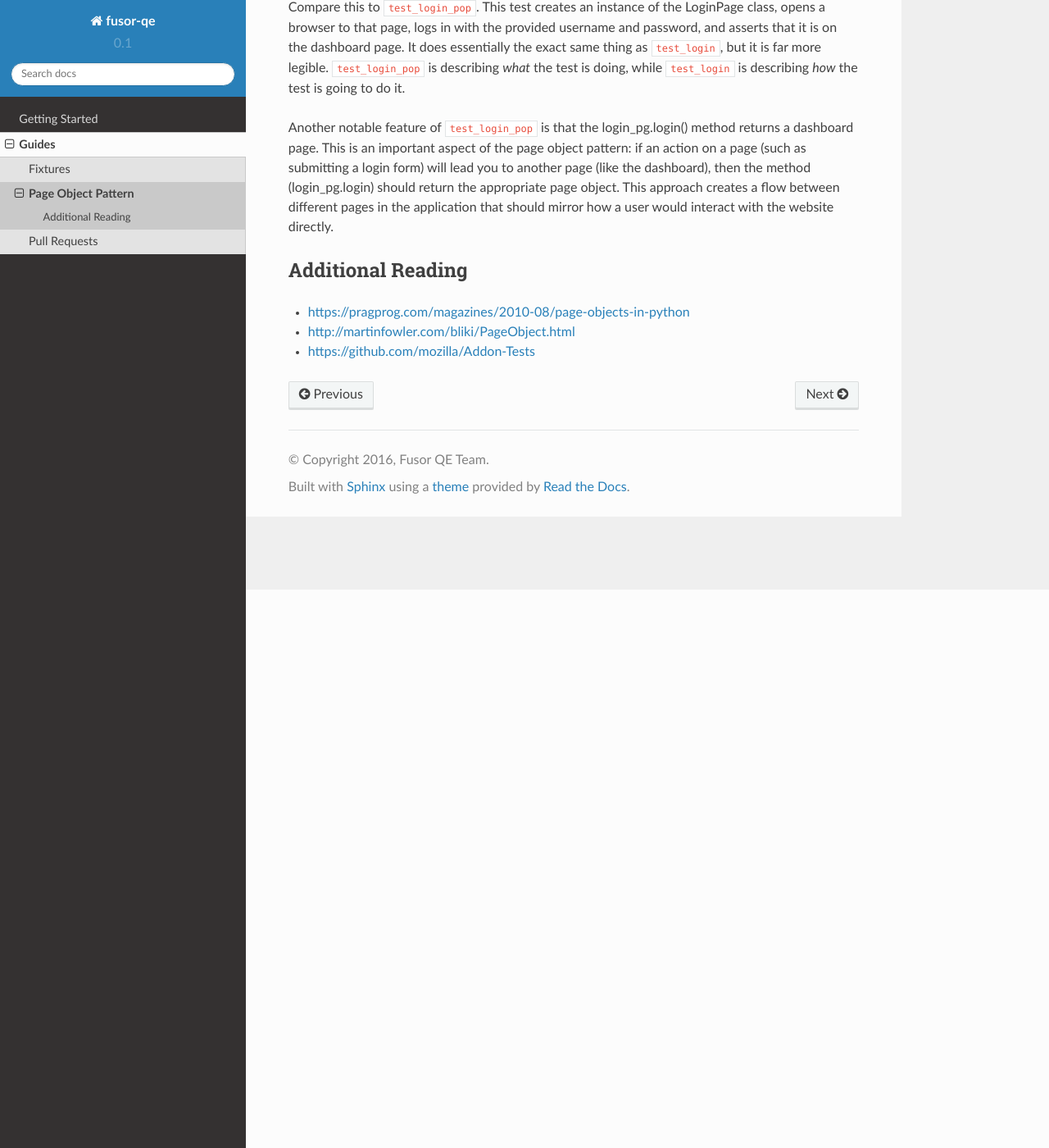
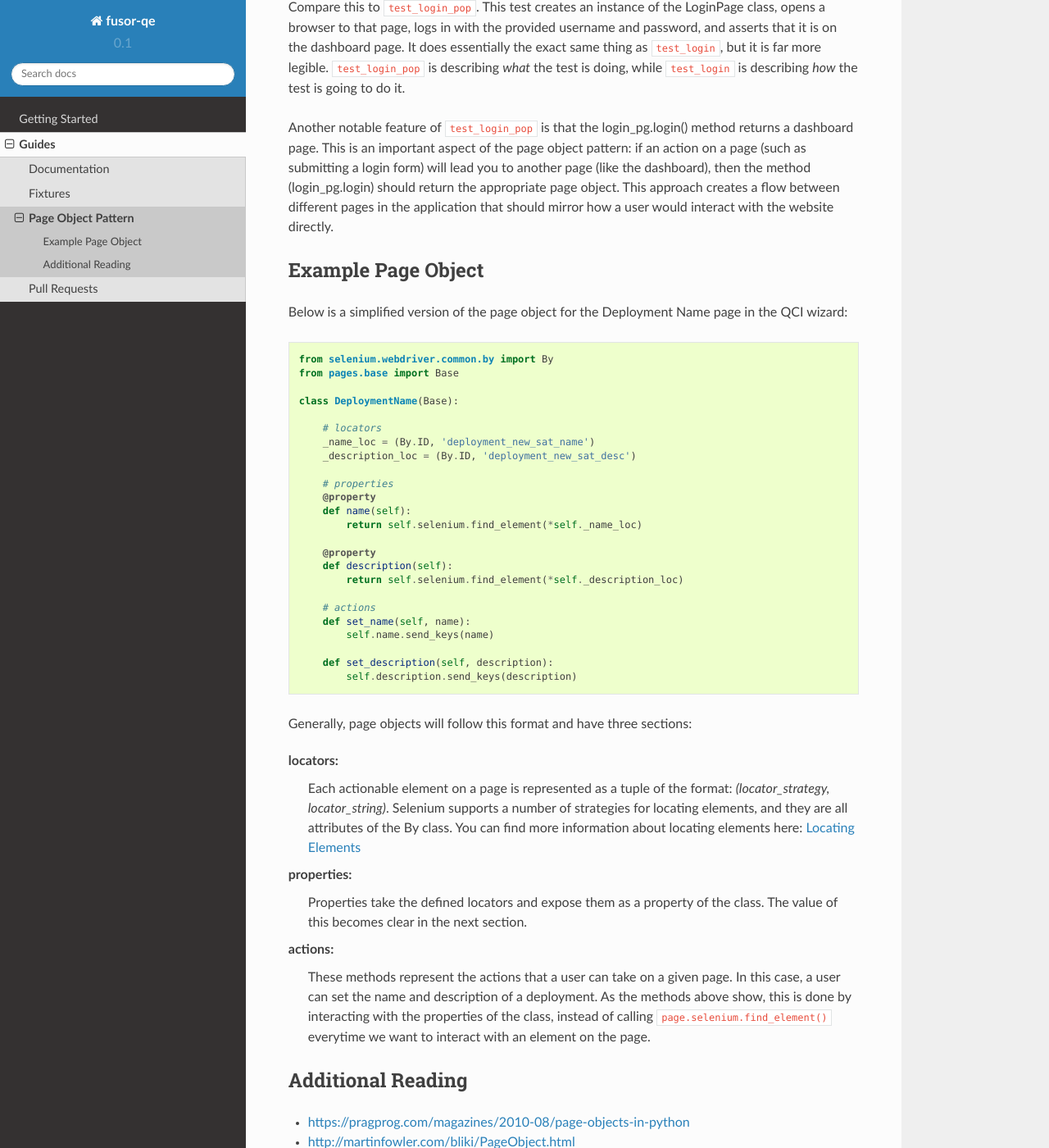
Before and after one commit to RedHatQE/fusor-qe, a Sphinx documentation site: the page built from docs/guides/page_model.rst, in a window 1280 px wide and 1400 px high, scrolled down 681 px. Shown: the whole window at 82% size. Built offline with Sphinx 7.4.7 and the Read the Docs theme 2.0.0, drawn with Linux system fonts in a browser that asks for light colours.

Commit message:
Updating documentation, adding docs about updating documentation

```diff
--- a/docs/guides/page_model.rst
+++ b/docs/guides/page_model.rst
@@ -45,6 +45,60 @@ return the appropriate page object. This approach creates a flow between
 different pages in the application that should mirror how a user would interact
 with the website directly.
 
+Example Page Object
+^^^^^^^^^^^^^^^^^^^
+
+Below is a simplified version of the page object for the
+Deployment Name page in the QCI wizard:
+
+.. code-block:: python
+
+   from selenium.webdriver.common.by import By
+   from pages.base import Base
+
+   class DeploymentName(Base):
+
+       # locators
+       _name_loc = (By.ID, 'deployment_new_sat_name')
+       _description_loc = (By.ID, 'deployment_new_sat_desc')
+
+       # properties
+       @property
+       def name(self):
+           return self.selenium.find_element(*self._name_loc)
+
+       @property
+       def description(self):
+           return self.selenium.find_element(*self._description_loc)
+
+       # actions
+       def set_name(self, name):
+           self.name.send_keys(name)
+
+       def set_description(self, description):
+           self.description.send_keys(description)
+
+Generally, page objects will follow this format and have three sections:
+
+locators:
+    Each actionable element on a page is represented as a tuple of the format:
+    *(locator_strategy, locator_string)*. Selenium supports a number of
+    strategies for locating elements, and they are all attributes of the By
+    class. You can find more information about locating elements here:
+    `Locating Elements
+    <http://selenium-python.readthedocs.io/locating-elements.html#locating-elements>`_
+
+properties:
+    Properties take the defined locators and expose them as a property of the
+    class. The value of this becomes clear in the next section.
+
+actions:
+    These methods represent the actions that a user can take on a given page.
+    In this case, a user can set the name and description of a deployment. As
+    the methods above show, this is done by interacting with the properties of
+    the class, instead of calling ``page.selenium.find_element()`` everytime we
+    want to interact with an element on the page.
+
 Additional Reading
 ^^^^^^^^^^^^^^^^^^
 
```
Also changed, not shown: docs/getting_started.rst (+8 -3 lines), docs/guides/documentation.rst (added, +36 -0 lines).
